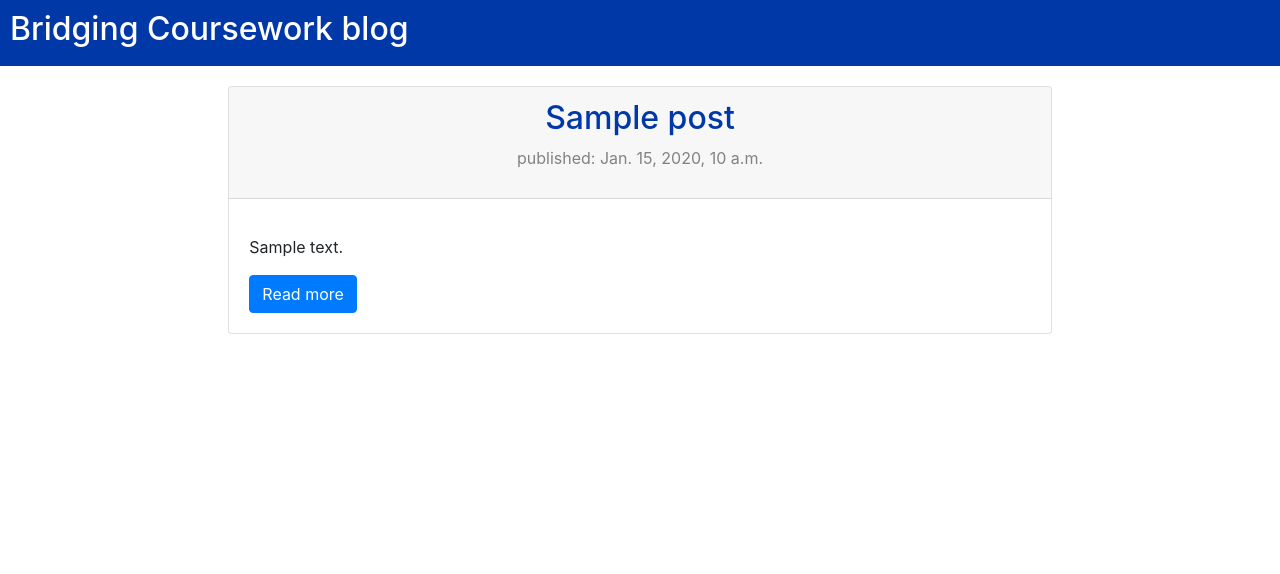
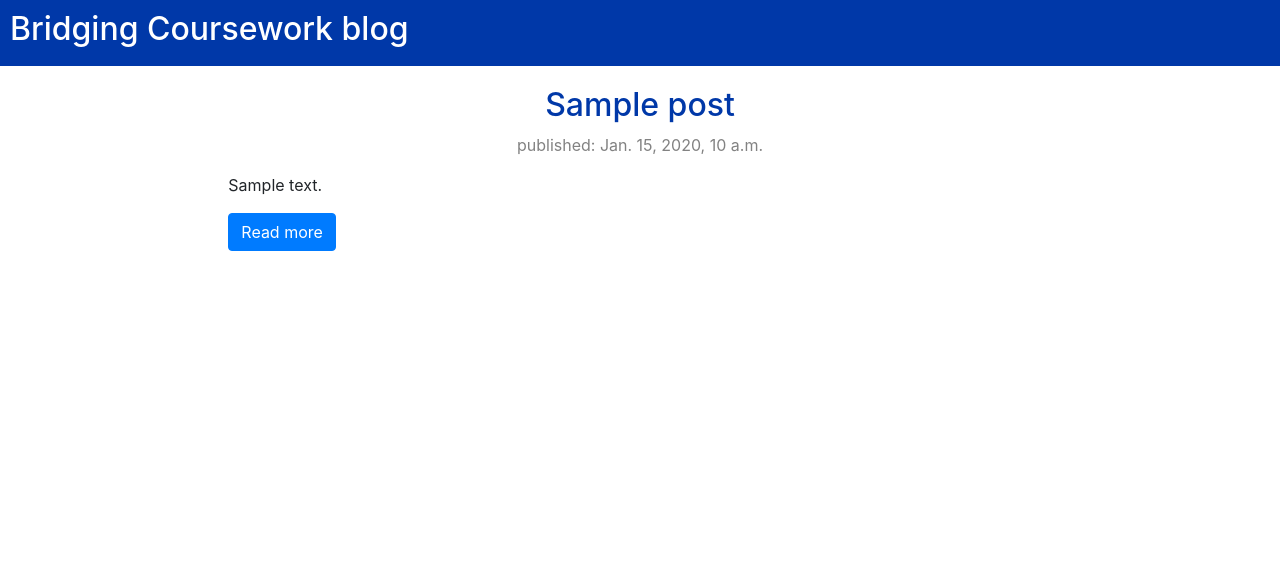
Before and after one commit to jamesb456/bridging-coursework-django, a Django app: page /blog/ in a window 1280 px wide. Shown: the top 574 px of the page. Run offline with Django 3.2, Linux system fonts and the light colour scheme; tables that the repository leaves empty hold one stand-in row (values such as "Sample post"); some libraries are stand-ins or nearby versions.

Commit message:
Removing the cards because idk why I liked it

```diff
--- a/blog/templates/blog/post_list.html
+++ b/blog/templates/blog/post_list.html
@@ -4,21 +4,12 @@
 {% block content %}
 {% for post in posts %}
     <div class="post">
-        <div class="card">
-            <div class="card-header">
-                <div class="centered"><h2><a href="{% url 'post_detail' pk=post.pk slug=post.slug%}">{{ post.title }}</a></h2></div>
-                <div class="date centered">
-                    <p>published: {{ post.published_date }}</p>
-                </div>
-            </div>
-            <div class="card-body">
-                <div class="card-text">
-                    <p>{{ post.text| markdown_preview | safe }}</p>
-                </div>
-                <a href="{% url 'post_detail' pk=post.pk slug=post.slug%}" class="btn btn-primary">Read more</a>
-            </div>
+        <div class="centered"><h2><a href="{% url 'post_detail' pk=post.pk slug=post.slug%}">{{ post.title }}</a></h2></div>
+        <div class="date centered">
+            <p>published: {{ post.published_date }}</p>
         </div>
+        <p>{{ post.text| markdown_preview | safe }}</p>
+        <a href="{% url 'post_detail' pk=post.pk slug=post.slug%}" class="btn btn-primary">Read more</a>
     </div>
-
 {% endfor %}
 {% endblock %}
```
